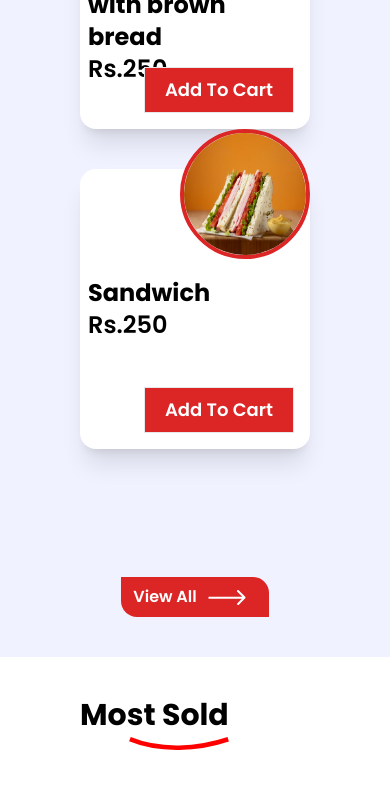
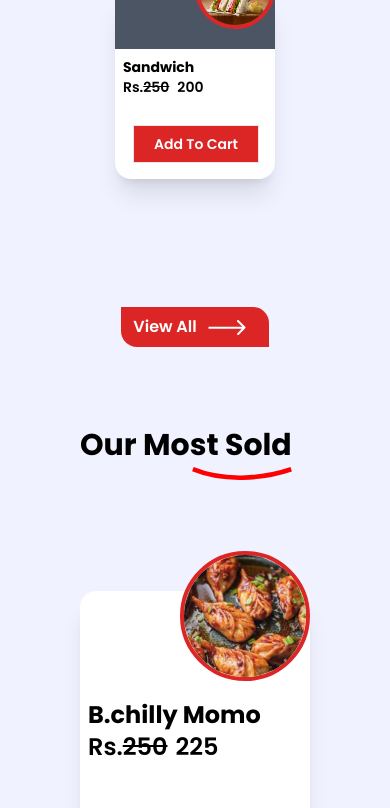
Before and after one commit to sayunlopchan/Cloud-Kitchen, a React (Vite) app: page / in a window 390 px wide. Shown: the part 2620-3428 px from the top of the page. Built offline with nearby package versions, Linux system fonts and the light colour scheme.

Commit message:
card responsive

```diff
--- a/src/components/page/DetailPage.jsx
+++ b/src/components/page/DetailPage.jsx
@@ -7,14 +7,11 @@ import { addToCart, increaseItemQuantity, decreaseItemQuantity } from '../../fea
 import PopularDishData from '../../assets/Data/PopularDishData'; // Adjust the import based on your data structure
 
 const DetailPage = () => {
-
   const nav = useNavigate();
-
   const { id } = useParams(); // Get the product id from the URL
   const product = PopularDishData.find(item => item.id === parseInt(id)); // Find the product by id
-  const dispatch = useDispatch(); // Hook to dispatch actions
+  const dispatch = useDispatch();
   const cart = useSelector(state => state.allCart.cart); // Updated line
-
 
   // Find if the product is already in the cart
   const cartItem = cart.find(item => item.id === product?.id);
@@ -24,10 +21,14 @@ const DetailPage = () => {
   }
 
   const handleAddToCart = () => {
+    const discountedPrice = product.discountPercentage
+      ? Math.round(product.price * (1 - product.discountPercentage / 100))
+      : product.price; // Calculate discounted price
+
     if (cartItem) {
       dispatch(increaseItemQuantity(product.id)); // Increase quantity if product is already in cart
     } else {
-      dispatch(addToCart(product)); // Add product to cart if it's not in the cart yet
+      dispatch(addToCart({ ...product, price: discountedPrice })); // Add product with discounted price to cart
     }
   };
 
@@ -37,9 +38,10 @@ const DetailPage = () => {
     }
   };
 
+  const afterDiscount = product.price * (1 - product.discountPercentage / 100)
+
   return (
     <div className='grid grid-cols-1 lg:grid-cols-12 bg-clay py-5 px-5 lg:px-20 space-y-10'>
-
       {/* img */}
       <div className='lg:col-span-6 flex justify-center items-center mb-5 lg:mb-0'>
         <img
@@ -63,9 +65,21 @@ const DetailPage = () => {
           <p className='space-x-2 text-base'>
             <span className='font-semibold text-lg'>Discount:</span>
             <span className='text-green-500 font-bold'>
-              {product.discount ? `${product.discount}%` : 'Not Available'}
+              {product.discountPercentage ? `${product.discountPercentage}%` : 'Not Available'}
             </span>
           </p>
+          {
+            product.discountPercentage ?
+              <p className='relative'>Rs.
+                <span className='pr-3'>
+                  {product.price}
+                  <span className='border-b-2 border-red-500 px-4 absolute top-3 left-[21px]'></span>
+                  {afterDiscount}
+                </span>
+              </p>
+              :
+              ""
+          }
 
           {product.discount ? (
             <p className='font-semibold space-x-2 text-lg'>
@@ -132,10 +146,8 @@ const DetailPage = () => {
         <div className='w-[260px] h-[300px] bg-white shadow-lg mx-auto'>
           <p className='text-gray-500 flex justify-center items-center pt-20'>No Data for now!</p>
         </div>
-
-
       </div>
-    </div>
+    </div >
   );
 };
 
--- a/src/home/HomeFeatures/MostSold.jsx
+++ b/src/home/HomeFeatures/MostSold.jsx
@@ -1,48 +1,45 @@
 import { useNavigate } from 'react-router-dom';
+import PopularDishData from '../../assets/Data/PopularDishData';
+import CurveLine from '../../assets/icon/red Curve.svg';
+import Arrow from '../../assets/icon/Arrow-next.svg';
 import { useDispatch } from 'react-redux';
 import { addToCart } from '../../features/cartSlice';
 
-
-
-// card data
-import PopularDishData from '../../assets/Data/PopularDishData';
-
-// icons
-import CurveLine from '../../assets/icon/red Curve.svg';
-import Arrow from '../../assets/icon/Arrow-next.svg';
-
-
-
-
 const MostSold = () => {
   const nav = useNavigate();
-  const dispatch = useDispatch(); // Initialize useDispatch
+  const dispatch = useDispatch();
 
   const handleAddToCart = (item) => {
+    // Calculate the discounted price if applicable
+    const discountedPrice = item.discountPercentage
+      ? item.price * (1 - item.discountPercentage / 100)
+      : item.price;
+
     dispatch(addToCart({
-      id: item.id, // Ensure the ID is passed
+      id: item.id,
       title: item.title,
-      price: item.discount > 0 ? item.price - item.discount : item.price,
+      price: discountedPrice, // Store the discounted price
       img: item.img,
-    })); // Dispatch the addToCart action with product details
+    }));
   };
 
   return (
-    <div className='space-y-32 px-10 py-10 transition-all duration-1000 '>
+    <div className='space-y-32 px-10 py-10 transition-all duration-1000 bg-[#F0F2FF]'>
       {/* Heading */}
       <div className='relative w-fit'>
-        <h2 className='font-bold text-3xl pl-10'>Most Sold</h2>
+        <h2 className='font-bold text-3xl pl-10'>Our Most Sold</h2>
         <img src={CurveLine} alt="CurveLine" className='w-[100px] absolute top-10 right-0' />
       </div>
 
       {/* Dishes - Display only the first 3 */}
-      <div className="flex flex-wrap justify-center gap-10 items-center ">
+      <div className="flex flex-wrap justify-center gap-10 items-center">
         {
-          PopularDishData.slice(0, 3).map((item, idx) => (
+          PopularDishData.slice(0, 3).map((item) => (
             <div
-              key={idx}
+              key={item.id} // Use unique ID as key
               onClick={() => nav(`/product-detail/${item.id}`)}
-              className='w-[230px] h-[280px] relative rounded-2xl shadow-xl bg-white cursor-pointer'>
+              className='w-[230px] h-[280px] relative rounded-2xl shadow-xl bg-white cursor-pointer'
+            >
               <div className='h-[100px]'>
                 <img
                   src={item.img}
@@ -52,10 +49,11 @@ const MostSold = () => {
               </div>
               <div className='p-2'>
                 <h2 className='text-2xl font-bold'>{item.title}</h2>
-                {item.discount > 0 ? (
-                  <div>
-                    <span className='text-2xl font-semibold line-through text-red-600'>Rs.{item.price}</span>
-                    <span className='text-2xl font-semibold ml-2'>Rs.{(item.price - item.discount).toFixed(2)}</span>
+                {item.discountPercentage ? (
+                  <div className='text-2xl font-semibold'>
+                    Rs.
+                    <span className='line-through'>{item.price}</span>
+                    <span className='ml-2'>{item.price * (1 - item.discountPercentage / 100)}</span>
                   </div>
                 ) : (
                   <h2 className='text-2xl font-semibold'>Rs.{item.price}</h2>
@@ -63,13 +61,12 @@ const MostSold = () => {
               </div>
               <div className="absolute bottom-2 right-2 m-2">
                 <button
+                  className="bg-red-600 text-white text-lg font-semibold px-5 py-2 transition-all duration-500 border hover:rounded-xl"
                   onClick={(e) => {
-                    e.stopPropagation();
-                    handleAddToCart(item);
-                  }
-                    // Add onClick to dispatch addToCart
-                  }
-                  className="bg-red-600 text-white text-lg font-semibold px-5 py-2 transition-all duration-500 border hover:rounded-xl"
+                    e.stopPropagation(); // Prevent click on button from triggering the card click
+                    handleAddToCart(item); // Call the add to cart function with the current item
+                  }}
+                  aria-label={`Add ${item.title} to cart`}
                 >
                   Add To Cart
                 </button>
@@ -80,7 +77,7 @@ const MostSold = () => {
       </div>
 
       <button
-        onClick={() => nav('/most-sold')}
+        onClick={() => nav('/popular-dishes')}
         className='bg-red-600 px-3 py-2 rounded-tr-2xl rounded-bl-2xl flex items-center justify-center mx-auto text-white font-semibold hover:bg-red-800 transition-all duration-300'
       >
         <span>View All</span>
--- a/src/home/HomeFeatures/PopularDishes.jsx
+++ b/src/home/HomeFeatures/PopularDishes.jsx
@@ -1,9 +1,5 @@
 import { useNavigate } from 'react-router-dom';
-
-// card data
 import PopularDishData from '../../assets/Data/PopularDishData';
-
-// icons
 import CurveLine from '../../assets/icon/red Curve.svg';
 import Arrow from '../../assets/icon/Arrow-next.svg';
 import { useDispatch } from 'react-redux';
@@ -14,59 +10,65 @@ const PopularDishes = () => {
   const dispatch = useDispatch();
 
   const handleAddToCart = (item) => {
+    // Calculate the discounted price if applicable
+    const discountedPrice = item.discountPercentage
+      ? item.price * (1 - item.discountPercentage / 100)
+      : item.price;
+
     dispatch(addToCart({
       id: item.id,
       title: item.title,
-      price: item.price - (item.price * (item.discountPercentage || 0) / 100),
+      price: discountedPrice, // Store the discounted price
       img: item.img,
     }));
   };
 
   return (
     <div className='space-y-32 px-10 py-10 transition-all duration-1000 bg-[#F0F2FF]'>
+
       {/* Heading */}
       <div className='relative w-fit'>
         <h2 className='font-bold text-3xl pl-10'>Our Popular Dishes</h2>
         <img src={CurveLine} alt="CurveLine" className='w-[100px] absolute top-10 right-0' />
       </div>
+      {/* Heading */}
 
       {/* Dishes - Display only the first 3 */}
-      <div className="flex flex-wrap justify-center gap-10 items-center ">
+      <div className="flex flex-wrap justify-center gap-10 items-center">
         {
-          PopularDishData.slice(0, 3).map((item, idx) => (
+          PopularDishData.slice(0, 3).map((item) => (
             <div
-              key={idx}
+              key={item.id} // Use unique ID as key
               onClick={() => nav(`/product-detail/${item.id}`)}
-              className='w-[230px] h-[280px] relative rounded-2xl shadow-xl bg-white cursor-pointer'
+              className='w-[160px] h-[190px] lg:w-[230px] lg:h-[280px] relative rounded-2xl shadow-xl bg-white cursor-pointer'
             >
-              <div className='h-[100px]'>
+              <div className='h-[60px] lg:h-[100px] bg-gray-600'>
                 <img
                   src={item.img}
                   alt={item.title}
-                  className='w-[130px] h-[130px] rounded-full border-red-600 border-4 absolute right-0 -top-10 '
+                  className=' size-[80px] lg:size-[130px] rounded-full border-red-600 border-4 absolute right-0 -top-10'
                 />
               </div>
               <div className='p-2'>
-                <h2 className='text-2xl font-bold'>{item.title}</h2>
-                {item.discount > 0 ? (
-                  <div className='text-2xl font-semibold'>
+                <h2 className='text-sm lg:text-2xl font-bold'>{item.title}</h2>
+                {item.discountPercentage ? (
+                  <div className='text-sm lg:text-2xl font-semibold'>
                     Rs.
-                    <span className='line-through text-red-600'>{item.price}</span>
-
-                    <span className='ml-2'>
-                      {(item.price - item.discountPercentage)}</span>
+                    <span className='line-through'>{item.price}</span>
+                    <span className='ml-2'>{item.price * (1 - item.discountPercentage / 100)}</span>
                   </div>
                 ) : (
-                  <h2 className='text-2xl font-semibold'>Rs.{item.price}</h2>
+                  <h2 className='text-sm lg:text-2xl font-semibold'>Rs.{item.price}</h2>
                 )}
               </div>
               <div className="absolute bottom-2 right-2 m-2">
                 <button
-                  className="bg-red-600 text-white text-lg font-semibold px-5 py-2 transition-all duration-500 border hover:rounded-xl"
+                  className="bg-red-600 text-white text-sm lg:text-lg font-semibold px-5 py-2 transition-all duration-500 border hover:rounded-xl"
                   onClick={(e) => {
                     e.stopPropagation(); // Prevent click on button from triggering the card click
                     handleAddToCart(item); // Call the add to cart function with the current item
                   }}
+                  aria-label={`Add ${item.title} to cart`}
                 >
                   Add To Cart
                 </button>
```
Also changed, not shown: src/components/cartPage.jsx (+26 -16 lines).
